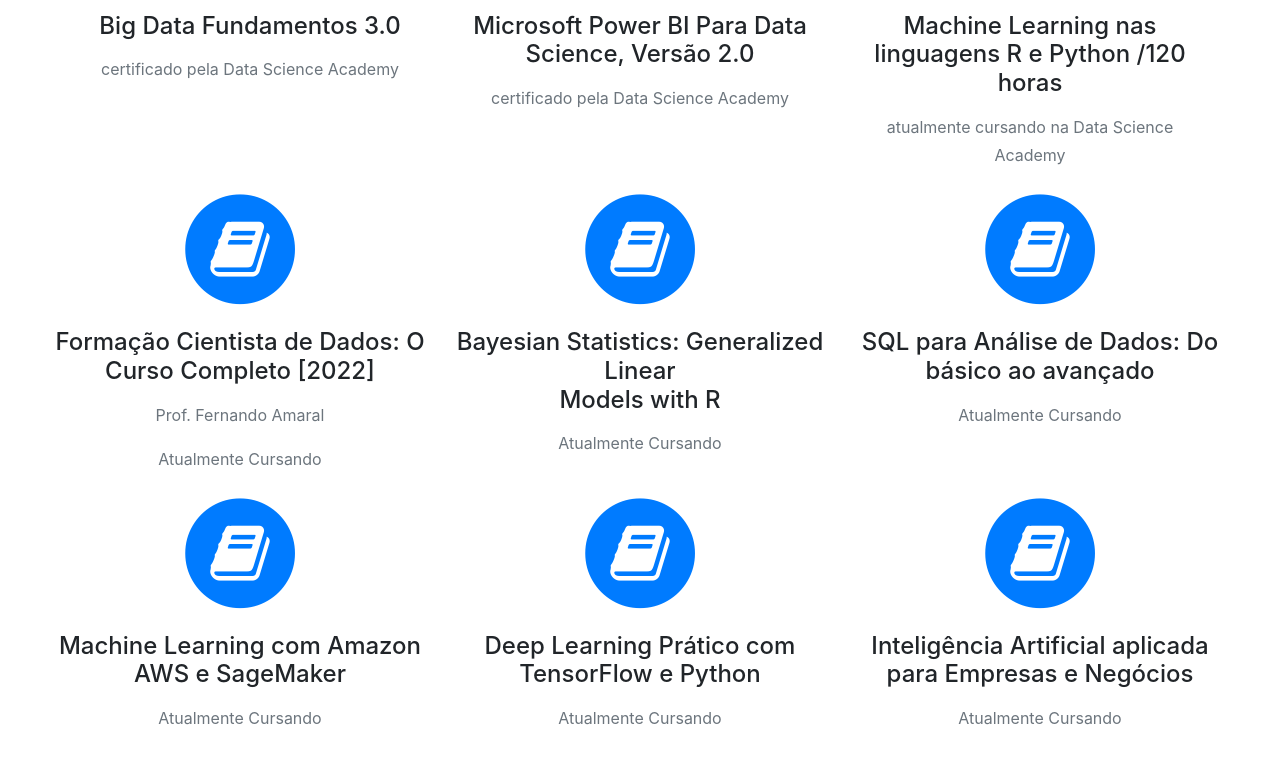
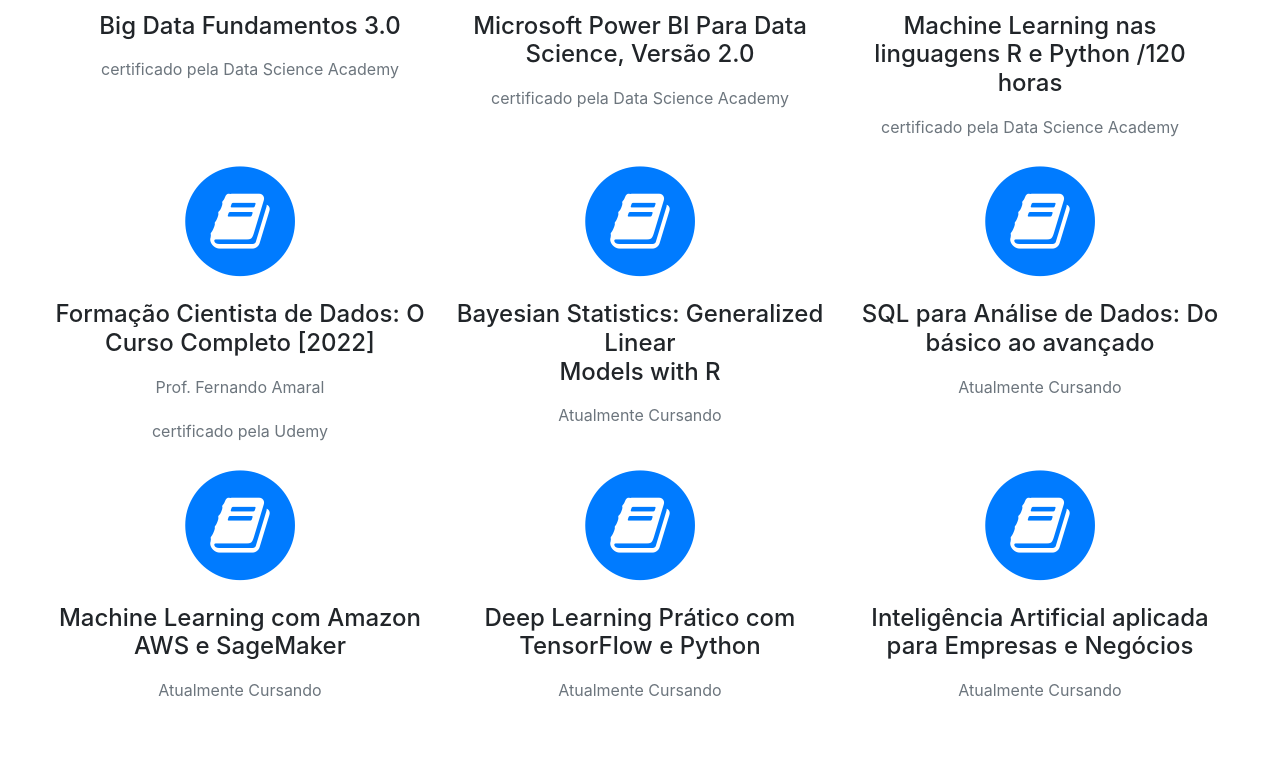
Before and after one commit to JosefersonBarreto/portifolio, a website with bundled scripts: page index.html in a window 1280 px wide. Shown: the part 1530-2293 px from the top of the page. Built offline with nearby package versions, Linux system fonts and the light colour scheme; a web font is replaced by a local one.

Commit message:
atualizando o site

```diff
--- a/index.html
+++ b/index.html
@@ -127,7 +127,7 @@
               <i class="fa fa-book fa-stack-1x fa-inverse"></i>
             </span>
             <h4 class="service-heading">Machine Learning nas linguagens R e Python /120 horas</h4>
-            <p class="text-muted">atualmente cursando na Data Science Academy</p>
+            <p class="text-muted">certificado pela Data Science Academy</p>
           </div>
       <div class="row text-center">
         <div class="col-md-4">
@@ -138,7 +138,7 @@
           <h4 class="service-heading">Formação Cientista de Dados:
             O Curso Completo [2022]</h4>
             <p class="text-muted">Prof. Fernando Amaral</p>
-            <p class="text-muted">Atualmente Cursando</p>
+            <p class="text-muted">certificado pela Udemy</p>
         </div>
         <div class="col-md-4">
           <span class="fa-stack fa-4x">
```
Also changed, not shown: 1 other file.
